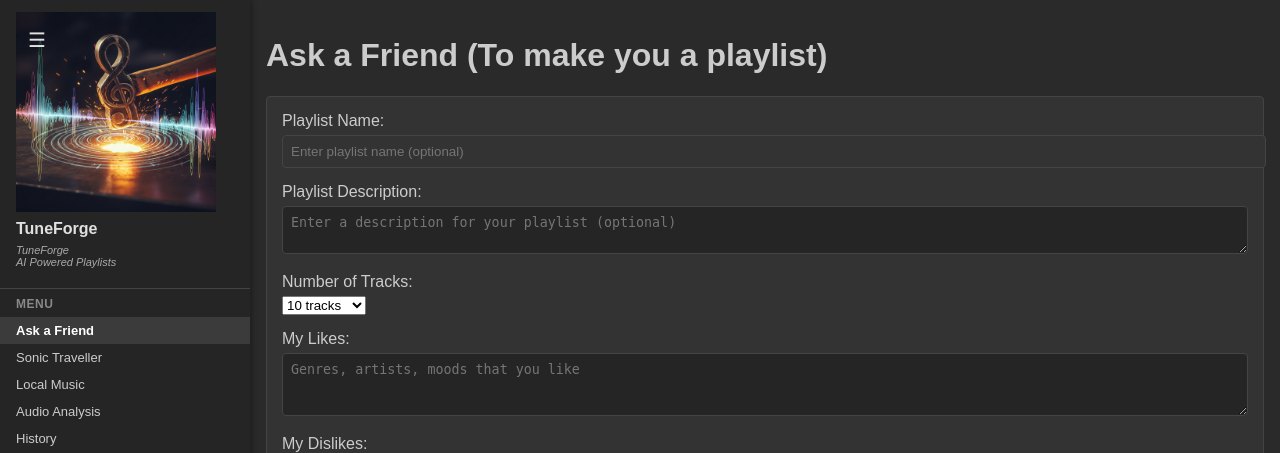
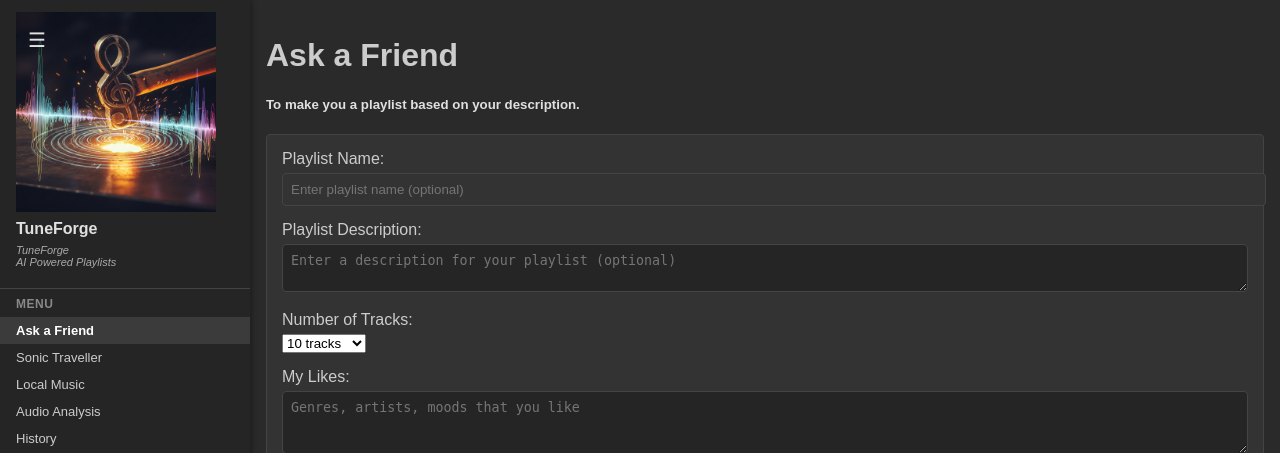
Before and after one commit to icewall905/TuneForge, a Flask app: page / in a window 1280 px wide. Shown: the top 453 px of the page. Run offline with Flask 3, Linux system fonts and the light colour scheme.

Commit message:
Refine headings in index and Sonic Traveller templates for clarity
- Updated the main heading in the index template to "Ask a Friend" and added a descriptive subheading for better user understanding.
- Enhanced the Sonic Traveller template with a new subheading to clarify its purpose in generating playlists based on AI and audio analysis.

```diff
--- a/templates/index.html
+++ b/templates/index.html
@@ -4,7 +4,8 @@
 
 {% block content %}
 <div class="content-container">
-    <h1>Ask a Friend (To make you a playlist)</h1>
+    <h1>Ask a Friend</h1>
+<h5>To make you a playlist based on your description.</h5>
 
     <div class="playlist-container">
         <form id="playlistForm">
--- a/templates/sonic_traveller.html
+++ b/templates/sonic_traveller.html
@@ -5,6 +5,7 @@
 {% block content %}
 <div class="content-container">
     <h1>Sonic Traveller</h1>
+<h5>To make playlists based on AI and audio analysis of a seed track of your choosing.</h5>
 
     <div class="playlist-container">
         <div class="settings-section">
```
